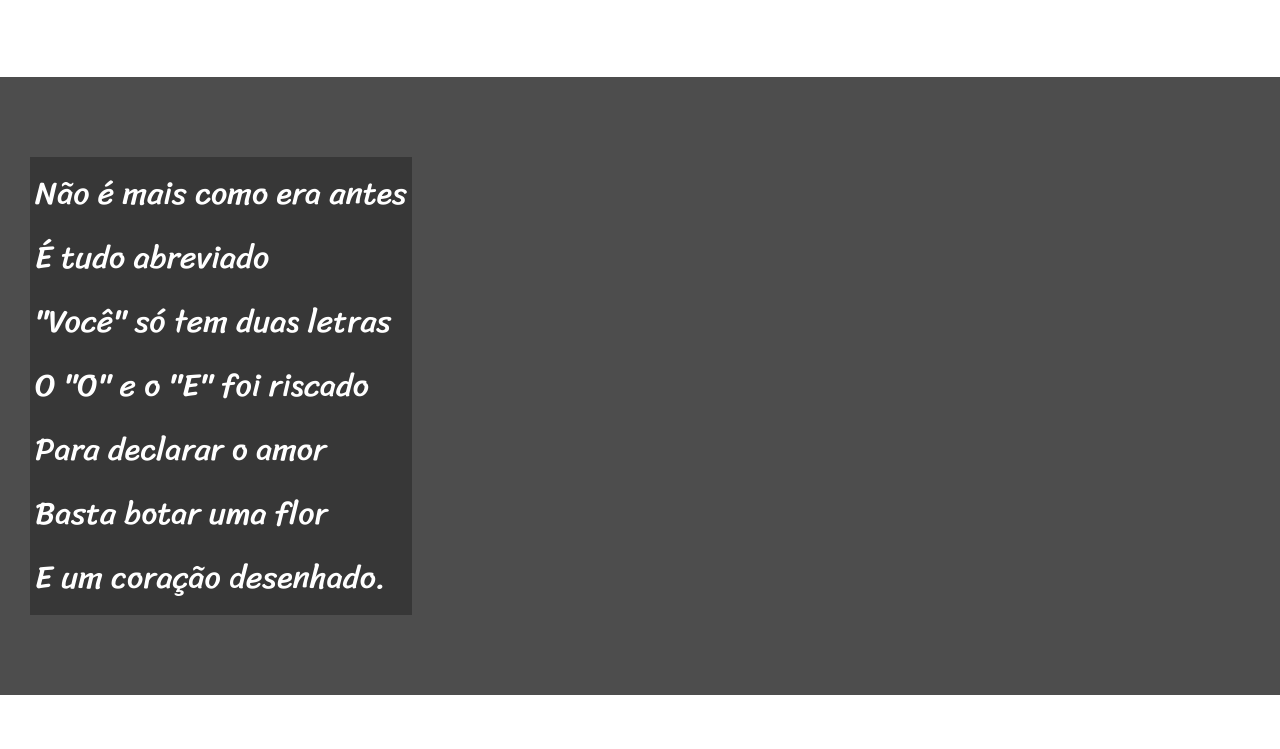
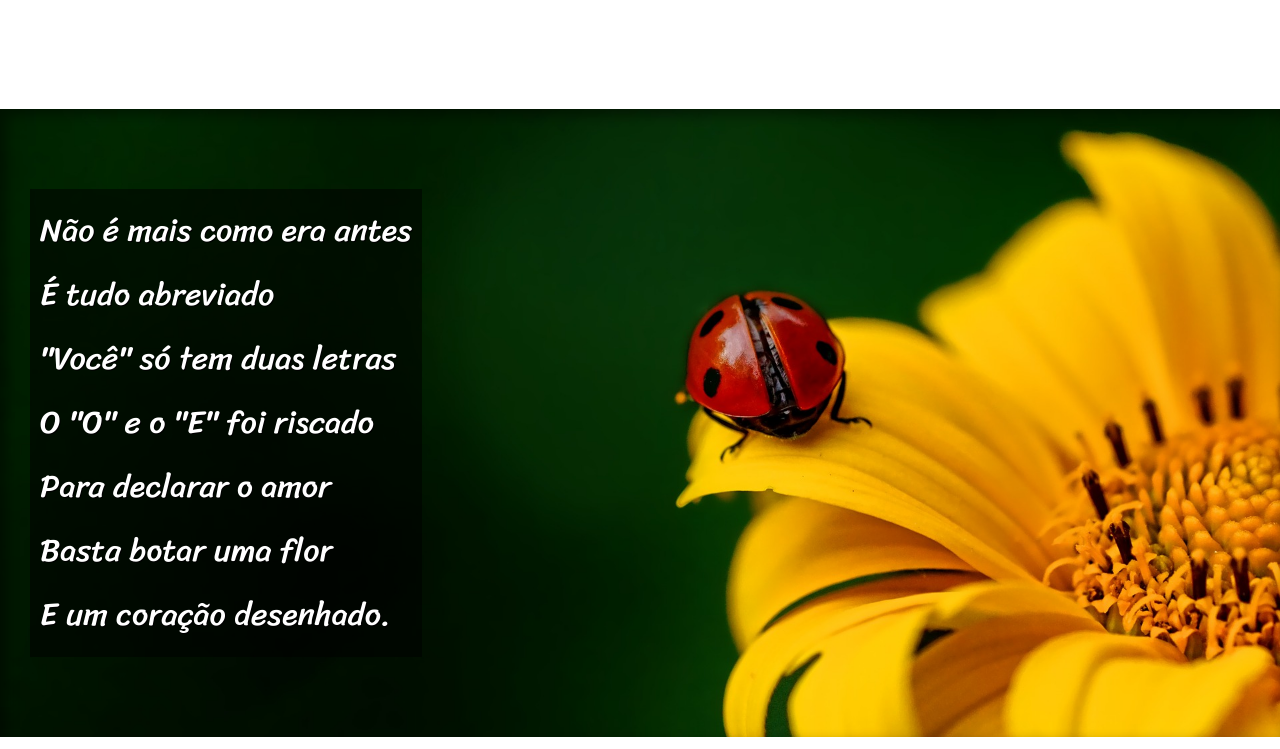
Before and after one commit to NelsonB07/projeto-cordel, a plain HTML site: page projeto-cordel.html in a window 1280 px wide. Shown: the part 791-1540 px from the top of the page. Drawn offline with Linux system fonts and the light colour scheme.

Commit message:
projeto finalizado.

```diff
--- a/projeto-cordel.html
+++ b/projeto-cordel.html
@@ -24,7 +24,7 @@
             </p>
         </section>
 
-        <section class="imagem">
+        <section class="imagem" id="img01">
             <p>
                 Não é mais como era antes <br>
                 É tudo abreviado <br>
@@ -46,9 +46,7 @@
                 Se o saite é muito bom <br>
                 Ele vale um alto preço.
             </p>
-        </section>
 
-        <section>
             <p>
                 Pra piorar a liguagem <br>
                 O emoticom é um risco <br>
@@ -60,7 +58,7 @@
             </p>
         </section>
 
-        <section class="imagem">
+        <section class="imagem" id="img02">
             <p>
                 Tenho saudade das cartas <br>
                 Escritas com a própria mão <br>
@@ -82,9 +80,8 @@
                 O mundo ficou cativo <br>
                 Da tecnologia do agora.
             </p>
-        </section>
 
-        <section>
+
             <p>
                 Felizmente, pra orar <br>
                 Não precisa de internet <br>
--- a/style.css
+++ b/style.css
@@ -51,14 +51,31 @@ section.normal {
     background-color: white;
     color: black;
 }
+section > p {
+    padding-bottom: 1em;
+}
 section.imagem {
     background-color: rgb(77, 77, 77);
     color: white;
+    box-shadow: inset 6px 6px 13px 0px rgba(0, 0, 0, 0.432);
+    background-size: cover;
+    background-attachment: fixed;
 }
 section.imagem > p {
     display: inline-block;
-    padding: 5px;
-    background-color: rgba(0, 0, 0, 0.288);
+    padding: 10px;
+    background-color: rgba(0, 0, 0, 0.521);
+    text-shadow: 1px 1px 0px black;
+
+}
+section#img01 {
+    background-image: url(imagens/background001\ \(1\).jpg);
+    background-position: right center;
+
+}
+section#img02 {
+    background-image: url(imagens/background002\ \(1\).jpg);
+
 
 }
 footer {
```
Also changed, not shown: imagens/background001 (1).jpg (added), imagens/background002 (1).jpg (added).
